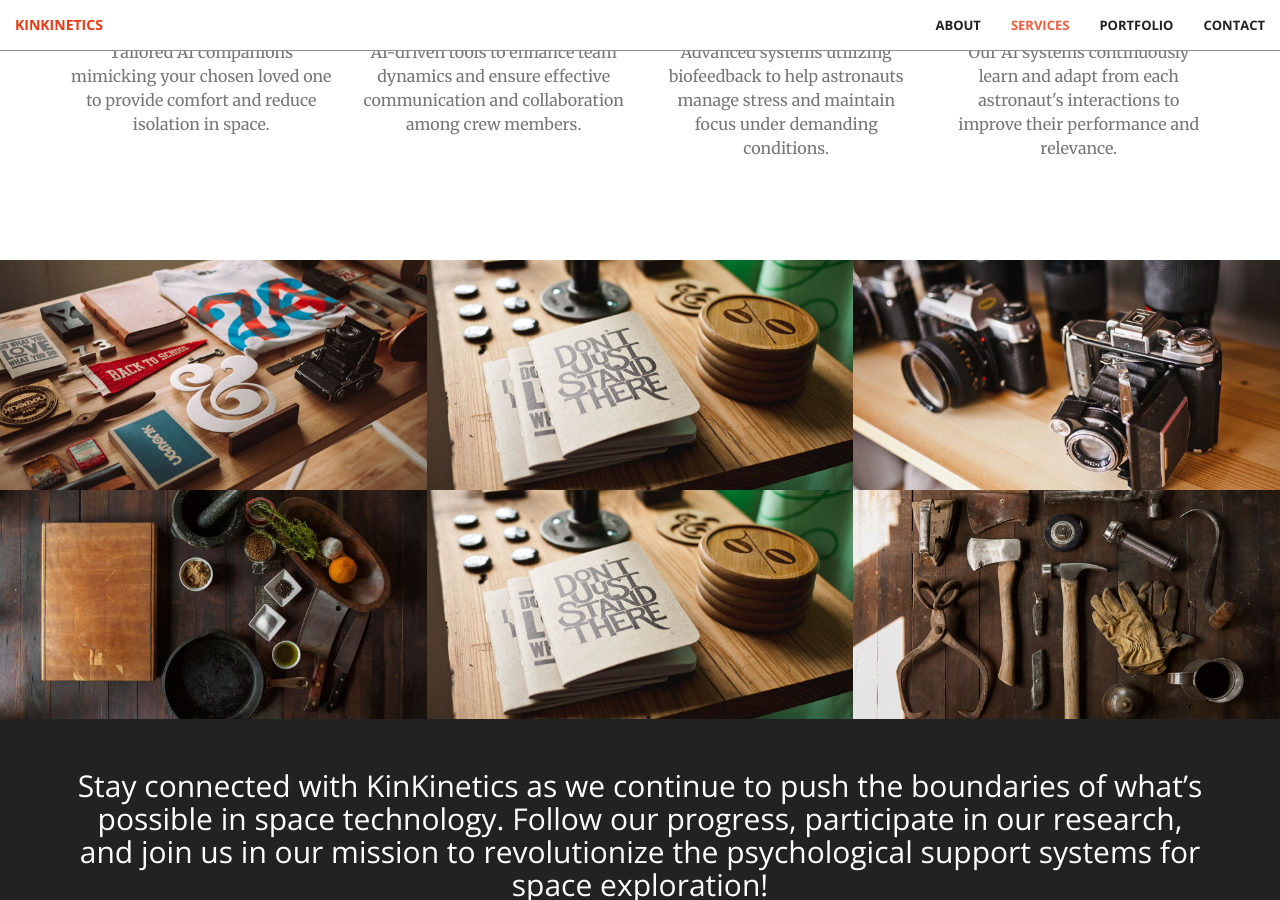
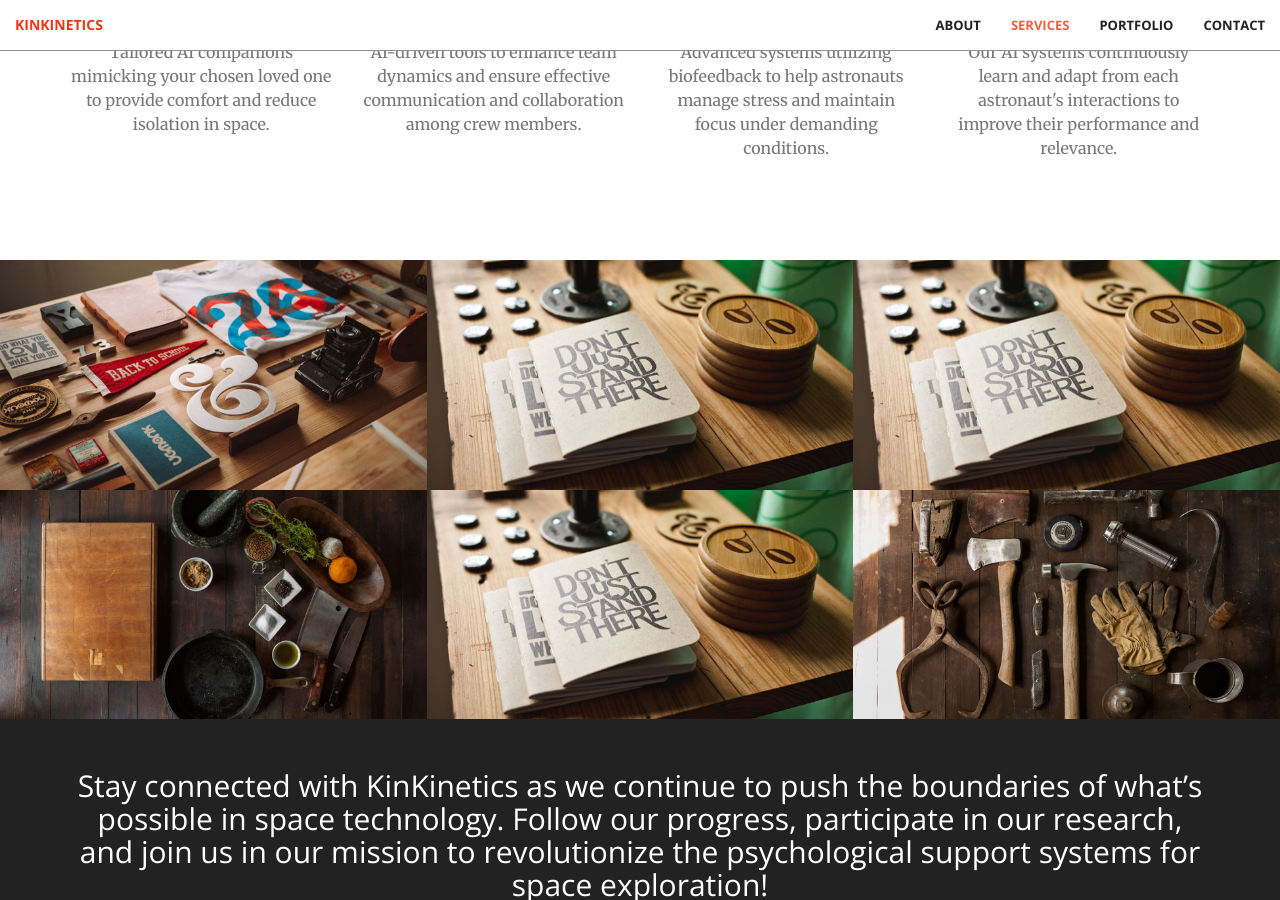
Before and after one commit to ramdaskinkinetics/KavyaKinKineticsCopy1.github.io, a Jekyll site: the page built from index.html, in a window 1280 px wide and 900 px high, scrolled down 1829 px. Built offline with Jekyll 4.4.1, drawn with Linux system fonts in a browser that asks for light colours.

Commit message:
Update link for Cognitive-support.html

```diff
--- a/_includes/portfolio.html
+++ b/_includes/portfolio.html
@@ -32,15 +32,15 @@
                 </a>
             </div>
             <div class="col-lg-4 col-sm-6">
-                <a href="{{ site.baseurl }}/projects/Cognitive-suport.html" class="portfolio-box">
-                    <img src="img/portfolio/3.jpg" class="img-responsive" alt="">
+                <a href="{{ site.baseurl }}/projects/Cognitive-support.html" class="portfolio-box">
+                   <img src="{{ site.baseurl }}/img/portfolio/2.jpg" class="img-responsive" alt="">
                     <div class="portfolio-box-caption">
                         <div class="portfolio-box-caption-content">
                             <div class="project-category text-faded">
                                 Cognitive Support
                             </div>
                             <div class="project-name">
-                                Understanding and utilizing non-verbal cues.
+                               Enhancing decision-making with cognitive support tools
                             </div>
                         </div>
                     </div>
```
